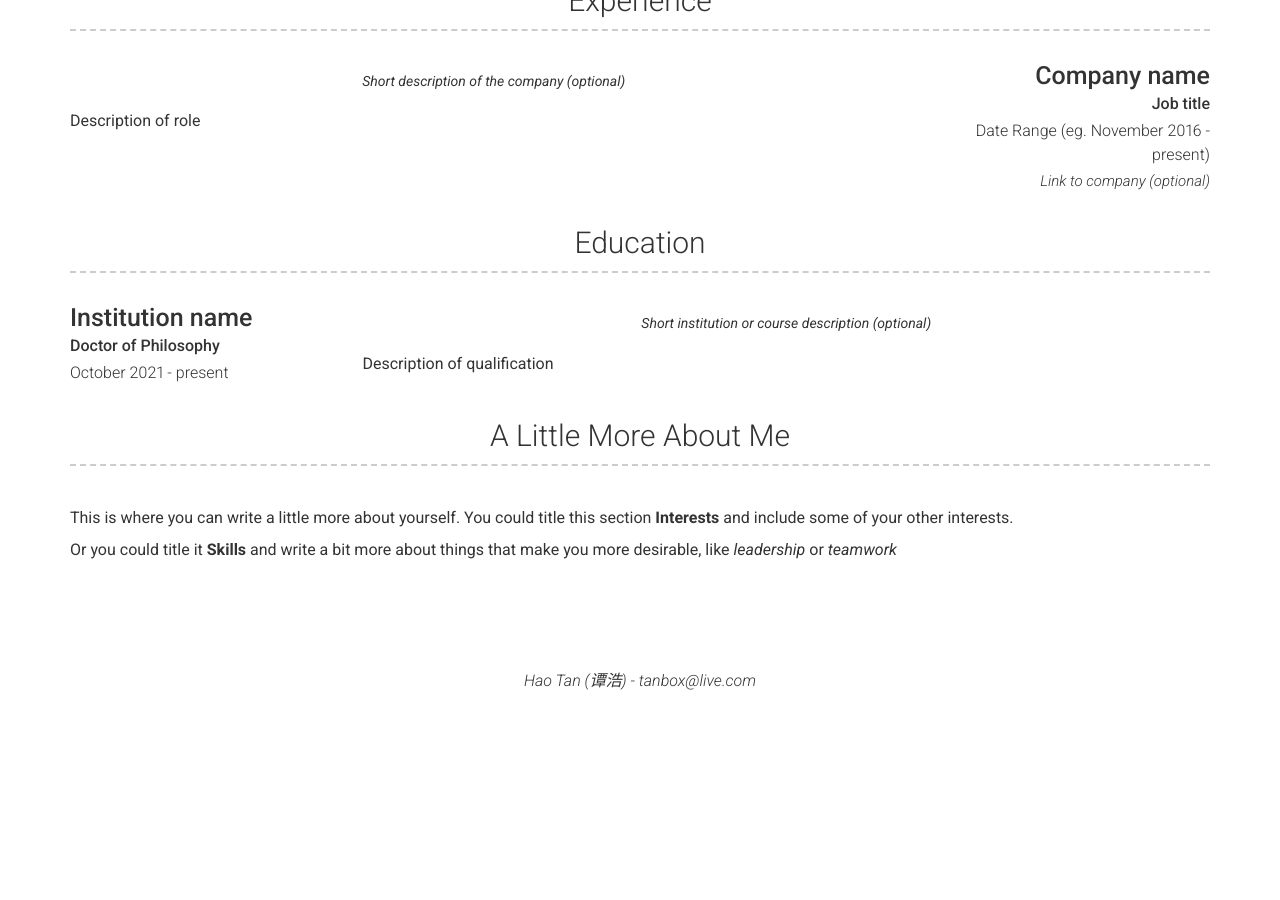
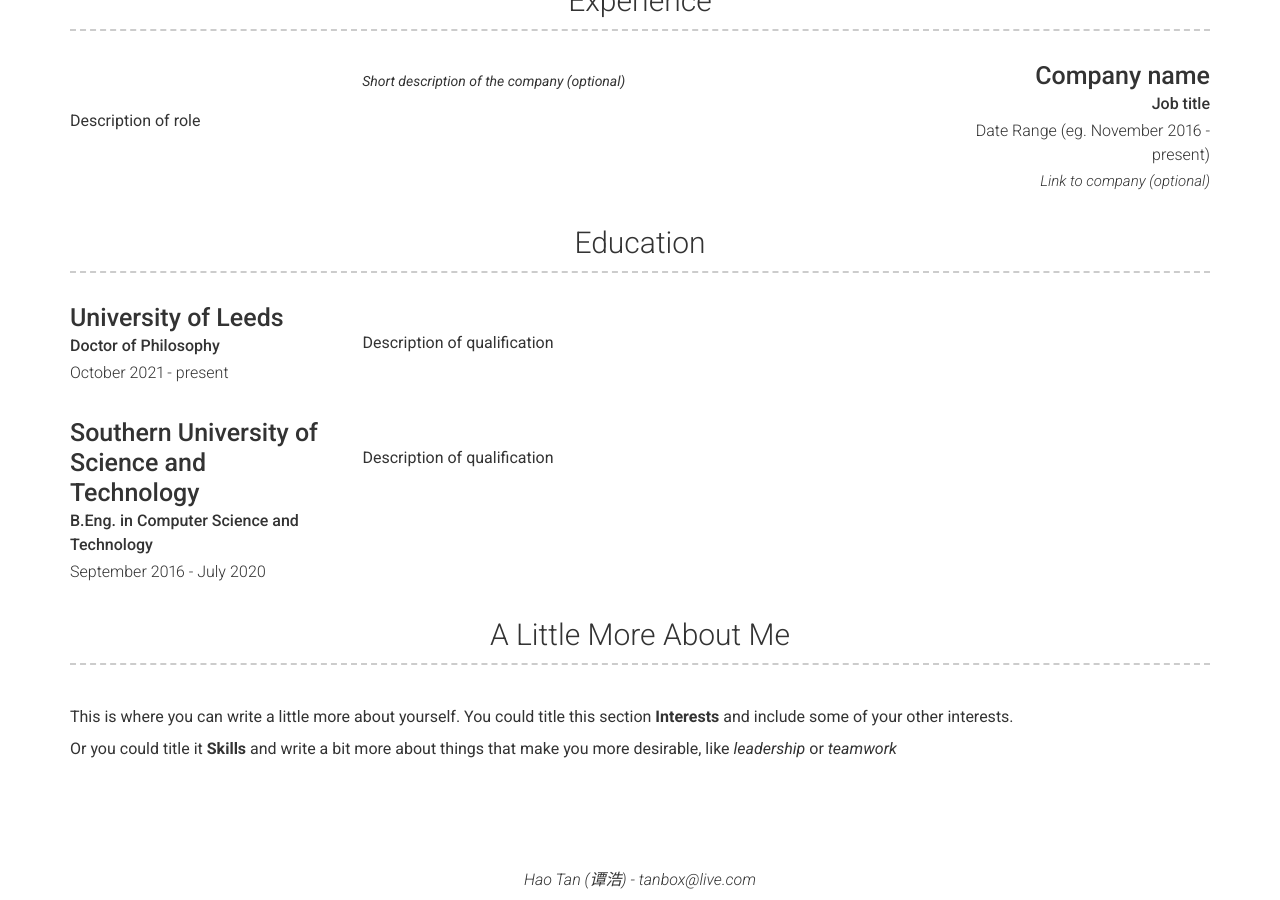
Before and after one commit to haotan1998/haotan1998.github.io, a Jekyll site: the page built from index.md, in a window 1280 px wide and 900 px high, scrolled down 1142 px. Built offline with Jekyll 4.4.1, drawn with Linux system fonts in a browser that asks for light colours; nearby versions of some CDN libraries; before the commit the page ends 1843 px from its top, so only the background shows below that.

Commit message:
Update _config.yml

```diff
--- a/_config.yml
+++ b/_config.yml
@@ -22,15 +22,15 @@ darkmode: false
 # twitter_username: jekyllrb
 github_username:  tanhao1998
 # stackoverflow_username: "00000001"
-#dribbble_username: jekyll
+# dribbble_username: jekyll
 # facebook_username: jekyll
 # flickr_username: jekyll
 # instagram_username: jekyll
 linkedin_username: tanhao1998
-#xing_username: jekyll
+# xing_username: jekyll
 # pinterest_username: jekyll
 # youtube_username: jekyll
-#googleplus_username: +jekyll
+# googleplus_username: +jekyll
 orcid_username: 0000-0002-9489-6543
 
 # Additional icon links
@@ -97,11 +97,17 @@ content:
     layout: list
     content:
       - layout: left
-        title: Institution name
+        title: University of Leeds
         sub_title: Doctor of Philosophy
         caption: October 2021 - present
         quote: >
-          Short institution or course description (optional)
+        description: | # this will include new lines to allow paragraphs
+          Description of qualification
+      - layout: left
+        title: Southern University of Science and Technology
+        sub_title: B.Eng. in Computer Science and Technology
+        caption: September 2016 - July 2020
+        quote: >
         description: | # this will include new lines to allow paragraphs
           Description of qualification
   - title: A Little More About Me
```
